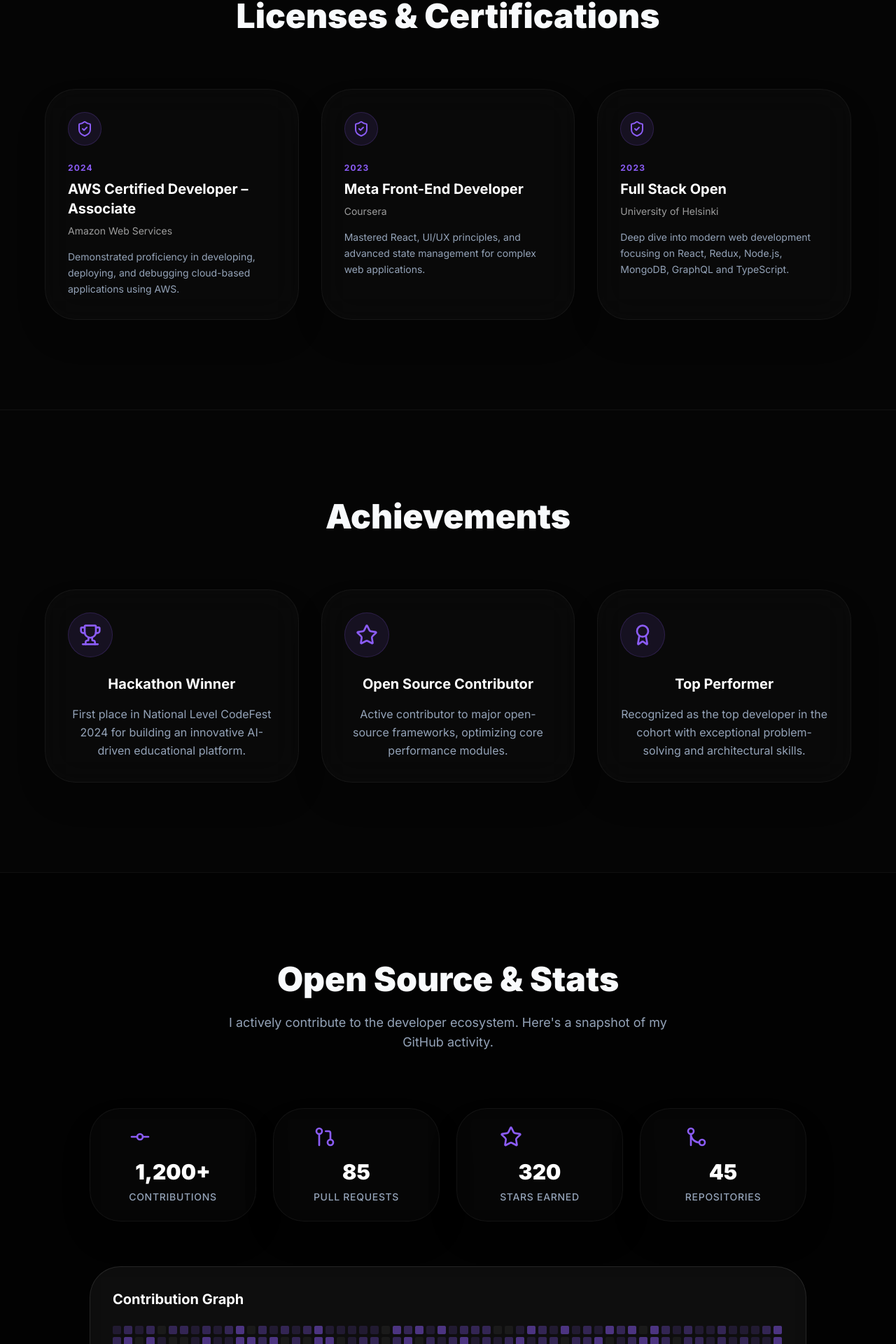
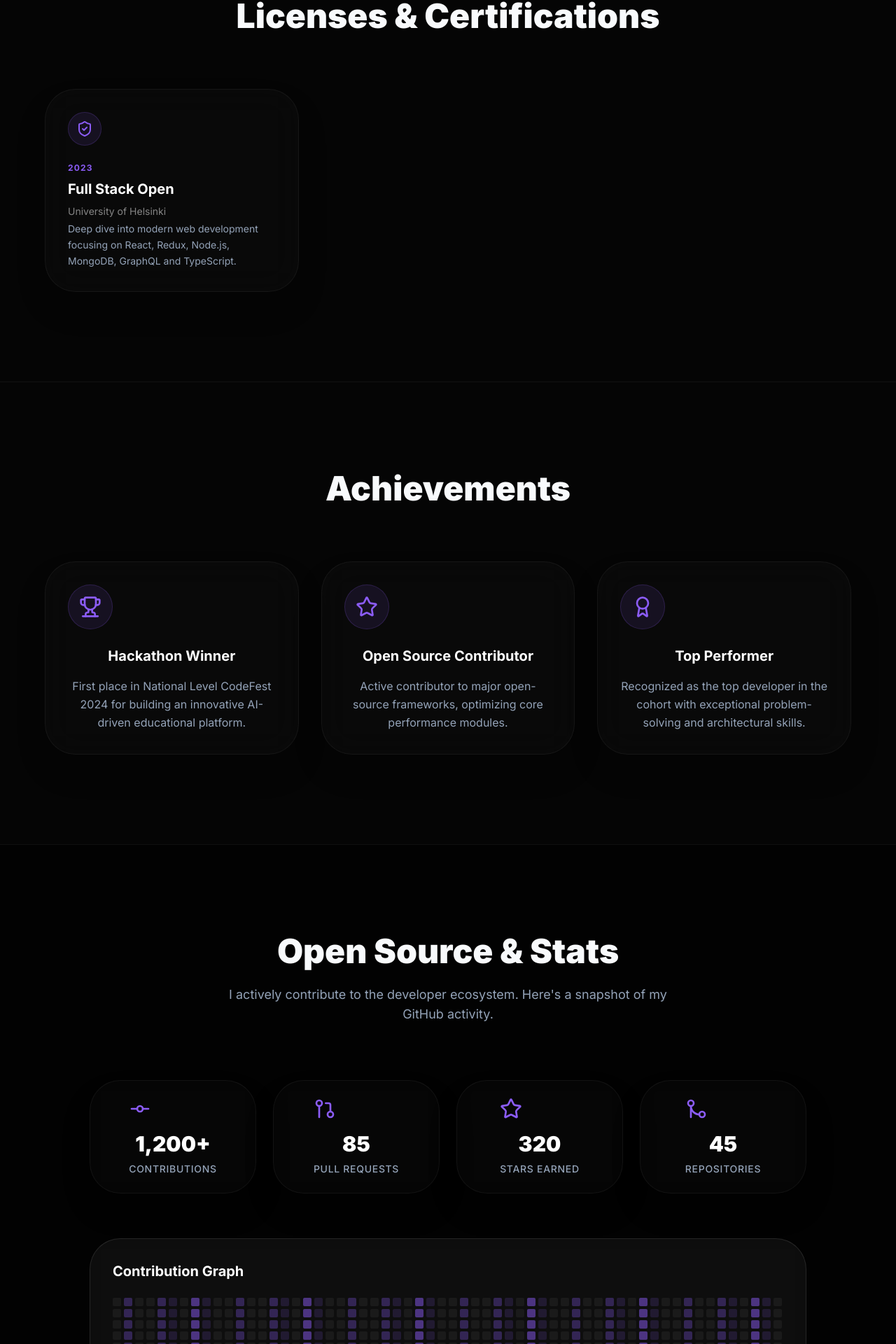
Before and after one commit to abhisheksrivastav-262/My-portfolio-web, a Next.js app: page /experience in a window 1280 px wide. Shown: the part 1975-3895 px from the top of the page at 70% size. Built offline with nearby package versions, Linux system fonts and the light colour scheme.

Commit message:
complete

```diff
--- a/src/components/sections/certifications.tsx
+++ b/src/components/sections/certifications.tsx
@@ -1,22 +1,10 @@
 "use client";
 
 import { motion } from "framer-motion";
+import { ShieldCheck } from "lucide-react";
 import { GlassCard } from "../ui/glass-card";
-import { ShieldCheck } from "lucide-react";
 
 const certifications = [
-  {
-    title: "AWS Certified Developer – Associate",
-    issuer: "Amazon Web Services",
-    date: "2024",
-    description: "Demonstrated proficiency in developing, deploying, and debugging cloud-based applications using AWS."
-  },
-  {
-    title: "Meta Front-End Developer",
-    issuer: "Coursera",
-    date: "2023",
-    description: "Mastered React, UI/UX principles, and advanced state management for complex web applications."
-  },
   {
     title: "Full Stack Open",
     issuer: "University of Helsinki",
@@ -50,10 +38,8 @@ export function CertificationsSection() {
                 {cert.date}
               </div>
               <h3 className="text-xl font-bold mb-2 text-white">{cert.title}</h3>
-              <h4 className="text-sm text-white/60 mb-4">{cert.issuer}</h4>
-              <p className="text-muted-foreground leading-relaxed text-sm">
-                {cert.description}
-              </p>
+              <p className="text-sm text-white/50 mb-1">{cert.issuer}</p>
+              <p className="text-sm text-muted-foreground leading-relaxed">{cert.description}</p>
             </GlassCard>
           ))}
         </div>
--- a/src/components/sections/github-stats.tsx
+++ b/src/components/sections/github-stats.tsx
@@ -54,16 +54,19 @@ export function GithubStatsSection() {
           <h3 className="text-xl font-bold text-white mb-6">Contribution Graph</h3>
           <div className="flex gap-1 opacity-50 flex-wrap">
             {/* Generating fake github squares for visual aesthetic */}
-            {Array.from({ length: 364 }).map((_, i) => (
-              <div
-                key={i}
-                className={`w-3 h-3 rounded-[2px] ${
-                  Math.random() > 0.8 ? 'bg-primary' :
-                  Math.random() > 0.6 ? 'bg-primary/60' :
-                  Math.random() > 0.4 ? 'bg-primary/30' : 'bg-white/10'
-                }`}
-              />
-            ))}
+            {Array.from({ length: 364 }).map((_, i) => {
+              const val = (i * 17) % 10;
+              return (
+                <div
+                  key={i}
+                  className={`w-3 h-3 rounded-[2px] ${
+                    val > 8 ? 'bg-primary' :
+                    val > 6 ? 'bg-primary/60' :
+                    val > 4 ? 'bg-primary/30' : 'bg-white/10'
+                  }`}
+                />
+              );
+            })}
           </div>
         </motion.div>
       </div>
--- a/src/components/sections/tools.tsx
+++ b/src/components/sections/tools.tsx
@@ -36,7 +36,7 @@ export function ToolsSection() {
             </div>
             <div className="space-y-6">
               {[
-                { name: "MacBook Pro M2", desc: "Primary daily driver for all development." },
+                { name: "MacBook Air M1", desc: "Primary daily driver for all development." },
                 { name: "27\" 4K Monitor", desc: "Dual setup for maximum screen real estate." },
                 { name: "Mechanical Keyboard", desc: "Custom built with tactile switches." }
               ].map((item, i) => (
```
